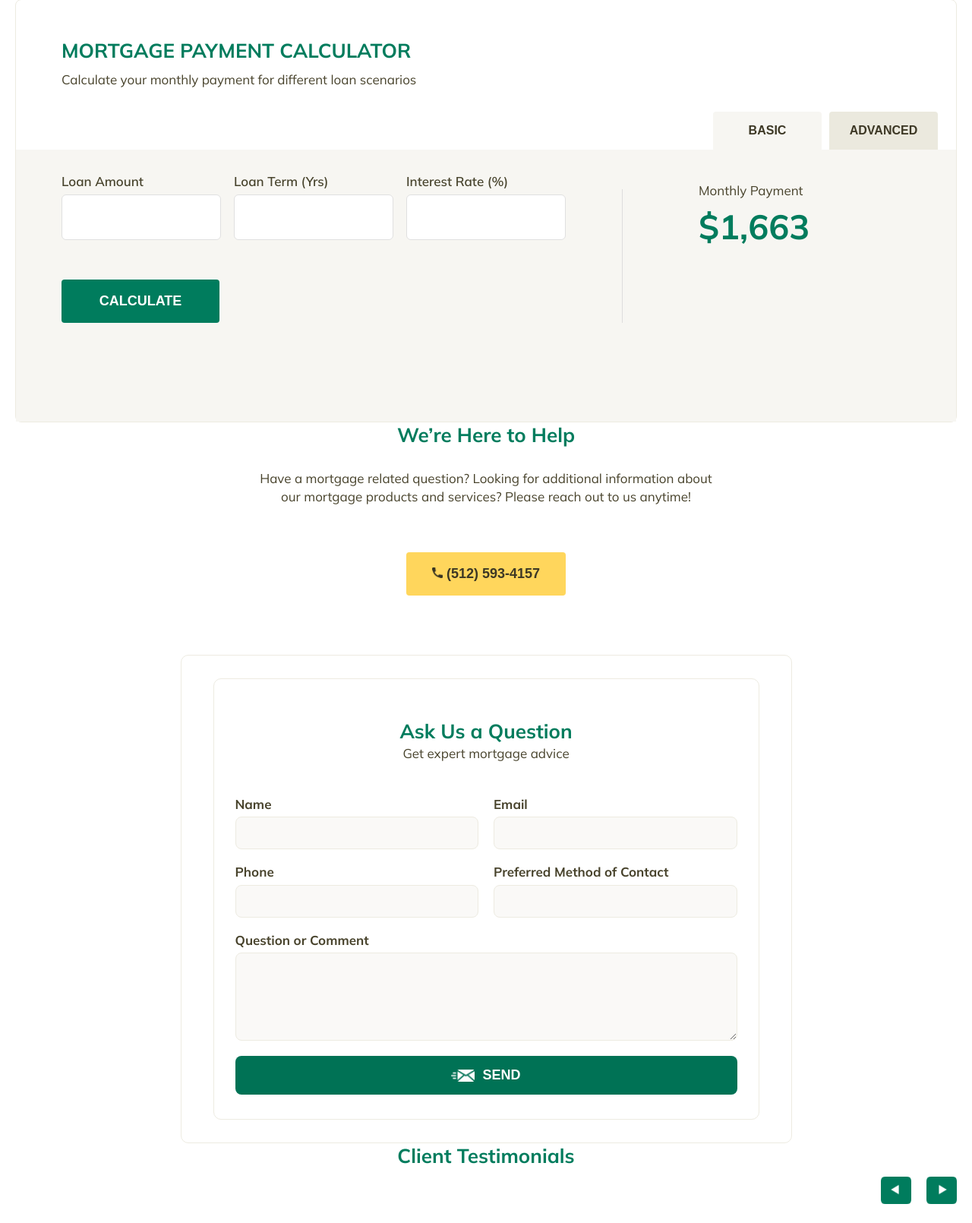
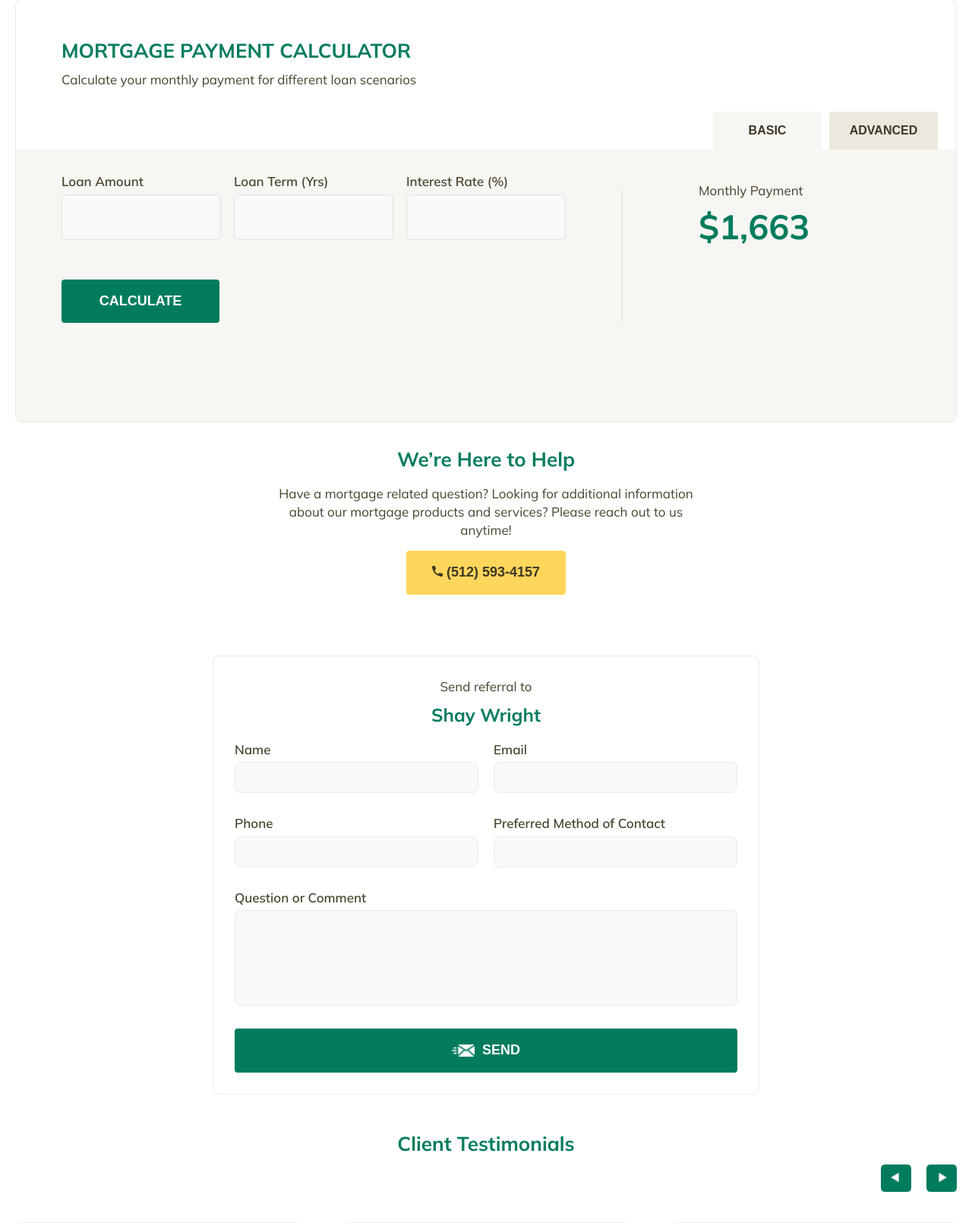
Before and after one commit to DreamLabIt/Financing-Direct, a PHP site: page / in a window 1280 px wide. Shown: the part 2040-3650 px from the top of the page at 76% size. Run offline with PHP 8.4, Linux system fonts and the light colour scheme.

Commit message:
contact us page style addes

```diff
--- a/about-shay-wright.php
+++ b/about-shay-wright.php
@@ -138,9 +138,9 @@
    </section>
    <!-- big card section end -->
    <!-- lets connect start -->
-   <section class="let-connect">
+   <section class="support-box-section let-connect">
       <div class="common-wrap">
-         <div class="support-box">
+         <div class="support-box text-center">
             <h2 class="support-title">Let’s Connect</h2>
             <p class="support-text">Interested in learning more about the mortgage services I offer? Please feel free to call or text me anytime at <a href="tel:5124688261">(512) 468-8261</a> or email me at <a href="shay@homefinancingdirect.com">shay@homefinancingdirect.com</a>. You can also book a call with me.</p>
             <div class="btn-wrapper d-flex flex-wrap justify-center gap-10">
--- a/about-shay.php
+++ b/about-shay.php
@@ -110,12 +110,12 @@
    </section>
    <!-- big card section end -->
    <!-- lets connect start -->
-   <section class="let-connect">
+   <section class="support-box-section let-connect">
       <div class="common-wrap">
-         <div class="support-box">
+         <div class="support-box text-center">
             <h2 class="support-title">Let’s Connect</h2>
             <p class="support-text">Interested in learning more about the mortgage services I offer? Please feel free to call or text me anytime at <a href="tel:5124688261">(512) 468-8261</a> or email me at <a href="shay@homefinancingdirect.com">shay@homefinancingdirect.com</a>. You can also book a call with me.</p>
-            <div class="btn-wrapper">
+            <div class="btn-wrapper d-flex flex-wrap justify-center gap-10">
                <a class="btn btn-primary" href="#">Book a Call</a>
                <a class="btn btn-border" href="#">Send a Referral</a>
             </div>
--- a/assets/css/final.css
+++ b/assets/css/final.css
@@ -134,6 +134,25 @@ label {
    color: #47432c;
 }
 
+input,
+textarea {
+   padding: 12px;
+   border: 1px solid #EDEBE1;
+   border-radius: 8px;
+   background-color: #FAF9F7;
+   resize: vertical;
+}
+
+input:focus,
+textarea:focus {
+   outline-color: var(--color-primary);
+}
+
+textarea {
+   resize: none;
+   height: 126px;
+}
+
 /* common class*/
 
 .d-flex {
@@ -275,6 +294,7 @@ label {
    border-radius: 4px;
    min-width: var(--btn-min-width);
    text-wrap: nowrap;
+   transition: all .3s linear;
 }
 
 .btn-primary {
@@ -300,7 +320,7 @@ label {
    padding: 0 12px;
 }
 
-/* header component start */
+/* header section start */
 
 .header-wrap {
    padding: 12px 0;
@@ -324,8 +344,8 @@ label {
    font-weight: 600;
 }
 
-/* header component end */
-/* navigation component start */
+/* header section start */
+/* navigation section start */
 .nav-wrap {
    background-color: var(--color-primary);
 }
@@ -342,10 +362,10 @@ label {
    font-weight: 600;
 }
 
-/* navigation component end */
+/* navigation section end */
 /* hero component start */
 
-/* common hero section start */
+/* hero section start */
 .hero-section {
    --space-y: 32px;
    --space-b: 32px;
@@ -387,9 +407,9 @@ label {
    border-bottom-right-radius: 24px;
 }
 
-/* hero component end */
-
-/* cta component start */
+/* hero section end */
+
+/* cta section start */
 
 .cta {
    --space-y: 32px;
@@ -428,20 +448,18 @@ label {
    height: 100%;
 }
 
-/* cta component end */
-
-/* support box component start */
-.common-wrap-form .support-box {
-   max-width: 600px;
-   margin: 0 auto;
-   text-align: center;
-   margin-bottom: 32px;
-
-}
-
-.support-box .support-text {
-   margin-top: 15px;
-   margin-bottom: 12px;
+/* cta section end */
+
+/* support box section start */
+.support-box-section {
+   --space-y: 32px;
+   --space-b: 32px;
+   --support-box-container-width: 600px;
+   padding: var(--space-y) 0 var(--space-b);
+}
+
+.support-box-section .common-wrap {
+   max-width: var(--support-box-container-width);
 }
 
 .support-box .support-text a {
@@ -452,105 +470,30 @@ label {
    max-width: 14px;
 }
 
-/* support box component end */
-/* ====== Common form section ===== */
-.common-form-section {
-   padding-top: 90px;
-   padding-bottom: 90px;
-   max-width: 805px;
-   margin: 0 auto;
-   background: #ffffff;
-   border: 1px solid #EDEBE1;
-   border-radius: 10px;
-   padding: 20px;
-}
-
-.common-form-content {
-   padding-bottom: 40px;
-}
-
-.common-form-content p {
-   margin-bottom: 5px;
-}
-
-.common-form-wrap form {
-   display: grid;
-   grid-template-columns: repeat(1, 1fr);
-   gap: 20px;
-}
-
-.common-form-wrap .common-form-group {
-   display: flex;
-   flex-direction: column;
-}
-
-.common-form-wrap .common-form-group.wrap {
-   grid-column: 1 / -1;
-}
-
-.common-form-wrap label {
-   font-size: 17px;
-   margin-bottom: 6px;
-   font-weight: bold;
-   color: #48432C;
-   text-align: left;
-}
-
-.common-form-wrap input,
-textarea {
-   padding: 12px;
-   font-size: 15px;
-   border: 1px solid #EDEBE1;
-   border-radius: 8px;
-   background-color: #FAF9F7;
-   resize: vertical;
-}
-
-.common-form-wrap input:focus {
-   outline: none;
-}
-
-.common-form-wrap button {
-   grid-column: 1 / -1;
-   padding: 14px;
-   background-color: #007255;
-   color: white;
+.support-box h2 {
+   margin-bottom: 16px;
+}
+
+.support-box p {
+   margin-bottom: 55px;
+}
+
+.support-box .btn {
+   min-width: 180px;
    border: none;
-   border-radius: 8px;
-   font-weight: bold;
-   font-size: 19px;
-   line-height: 22.8px;
-   cursor: pointer;
-   transition: 0.3s ease-in;
-}
-
-.common-form-wrap img {
-   width: 36px;
-   vertical-align: middle;
-   padding-right: 5px;
-}
-
-.common-form-wrap button:hover {
-   background-color: #015a3b;
-}
-
-@media (min-width: 769px) {
-   .common-form-wrap form {
-      grid-template-columns: repeat(2, 1fr);
-   }
-
-   .common-form-section {
-      padding: 30px;
-   }
-}
-
-
-
-/* ====== Common form section end ===== */
-
-/* form component end */
-
-/* doubele quote component start */
+}
+
+.support-box .support-btn {
+   min-width: 210px;
+}
+
+.support-box .support-text {
+   margin-bottom: 16px;
+}
+
+/* support box section start */
+
+/* doubele quote section start */
 .double-quote {
    position: relative;
    padding-left: 32px;
@@ -586,9 +529,9 @@ textarea {
    background-image: url(../images/white-quote-2.png);
 }
 
-/* doubele quote component end */
-
-/* testimonial component start*/
+/* doubele quote section end */
+
+/* testimonial section start*/
 
 .testimonial .testimonial-swiper {
    padding-top: 76px;
@@ -670,9 +613,9 @@ textarea {
    height: 100%;
 }
 
-/* testimonial component end*/
-
-/* ======== Footer component start ========= */
+/* testimonial section start*/
+
+/* Footer section start */
 .footer {
    padding-top: 32px;
 }
@@ -746,41 +689,22 @@ textarea {
    color: var(--color-text);
 }
 
-/* let connect component start */
-
-
+/* Footer section start */
+
+/* let connect section start */
 .let-connect {
    --space-y: 32px;
-   padding: var(--space-y) 0;
+   --space-b: 32px;
+   --support-box-container-width: 1060px;
    background-color: var(--section-bg);
 }
 
-.let-connect .common-wrap {
-   max-width: 1060px;
-   text-align: center;
-}
-
-.support-box h2 {
-   margin-bottom: 22px;
-}
-
-.support-box p {
-   margin-bottom: 55px;
-}
-
-.support-box .btn {
-   min-width: 180px;
-   border: none;
-}
-
-
 .about-shay .let-connect .btn {
-   border: 1px solid;
-}
-
-
-/* let connect component end */
-/* author info component start */
+   border: 1px solid var(--color-primary-extra-light);
+}
+
+/* let connect section start */
+/* author info section start */
 
 .about-shay-wright .author-img {
    max-width: 114px;
@@ -812,11 +736,7 @@ textarea {
    color: var(--color-primary-extra-light);
 }
 
-/* author info component end */
-
-/* ======== Footer component End========= */
-
-/* component end  */
+/* author info section start */
 
 /* about shay hero section start */
 .hero-section.about-shay-hero {
@@ -842,7 +762,7 @@ textarea {
 
 /* about shay hero section end */
 
-/* ====== Mortgages style start ====== */
+/* Mortgages style start  */
 .mortgages-wrap {
    --space-y: 32px;
    --space-b: 32px;
@@ -882,9 +802,9 @@ textarea {
    color: var(--color-white);
 }
 
-/* ====== Mortgages style end ====== */
-
-/* =========== Calculetor style =========== */
+/* Mortgages style start  */
+
+/* calculetor section style start */
 .calculator-container {
    border: 1px solid #EDEBE1;
    border-radius: 8px;
@@ -926,24 +846,24 @@ textarea {
    background: var(--section-bg);
 }
 
-.form-section {
+.calculator-form {
    background-color: var(--section-bg);
    width: 100%;
 }
 
-.form-section span {
+.calculator-form span {
    width: 100%;
    height: 1px;
    background-color: #DDDDDD;
    order: 2;
 }
 
-.form-section .form-inner {
+.calculator-form .form-inner {
    order: 3;
    width: 100%;
 }
 
-.form-section .output {
+.calculator-form .output {
    order: 1;
    width: 100%;
 }
@@ -959,14 +879,14 @@ textarea {
    max-width: 718px;
 }
 
-.form-section {
+.calculator-form {
    flex-direction: column;
    padding-block: 20px;
    padding-right: 12px;
    padding-left: 12px;
 }
 
-.form-section.active {
+.calculator-form.active {
    display: flex;
 }
 
@@ -989,9 +909,9 @@ textarea {
    max-width: 100%;
 }
 
+/* calculetor section style end */
 
 /* shay wright section style start */
-
 .shay-wright-section {
    --space-y: 32px;
    padding: var(--space-y) 0;
@@ -1004,7 +924,6 @@ textarea {
 .about-shay-wright {
    gap: 24px;
 }
-
 
 /* author info section start */
 .author-info-section {
@@ -1029,7 +948,6 @@ textarea {
 .author-info-section .about-shay-wright .author-info {
    gap: 12px;
 }
-
 
 .faq-item {
    border-bottom: 1px solid #48432c;
@@ -1094,8 +1012,7 @@ textarea {
 }
 
 /* shay wright section style end */
-
-/* ======================== FAQ Style start ==================== */
+/* common faq section style start */
 .common-faq-section {
    --space-y: 32px;
    --space-b: 32px;
@@ -1155,7 +1072,6 @@ textarea {
    background-color: #333333;
    transition: 0.7s ease-in-out;
    flex-shrink: 0;
-
 }
 
 .common-faq-wrap .rotate {
@@ -1186,7 +1102,7 @@ textarea {
    }
 }
 
-/* ======================== FAQ Style end ==================== */
+/* common faq section style end */
 /* shay wright section end */
 
 /* quote section start */
@@ -1247,6 +1163,143 @@ textarea {
 
 /* quote section end */
 
+/* form section style start */
+.form-section {
+   --space-y: 32px;
+   --space-b: 32px;
+   padding: var(--space-y) 0 var(--space-b);
+}
+
+.form-section .common-wrap {
+   max-width: 744px;
+}
+
+.common-form {
+   --space: 12px;
+   padding: var(--space);
+   border: 1px solid #EDEBE1;
+   border-radius: 8px;
+}
+
+.common-form h3 {
+   color: var(--color-primary);
+}
+
+.form-item {
+   gap: 6px;
+}
+
+.form-full-width {
+   grid-column: 1 / -1;
+}
+
+.form-submit img {
+   width: 30px;
+}
+
+/* contact us section start */
+.contact-us {
+   --space-y: 32px;
+   --space-b: 32px;
+   padding: var(--space-y) 0 var(--space-b);
+}
+
+.contact-us .common-form {
+   flex-grow: 1;
+}
+
+.contact-us .common-form {
+   width: 100%;
+}
+
+.contact-us .contact-info {
+   width: 100%;
+}
+
+.contact-info {
+   --space: 12px;
+   padding: var(--space);
+   border: 1px solid #EDEBE1;
+   border-radius: 8px;
+}
+
+.contact-info img {
+   width: 18px;
+}
+
+.contact-info h3 {
+   color: var(--color-primary);
+}
+
+.contact-info .contact-item:not(:last-child) a {
+   color: var(--color-text);
+}
+
+/* contact us section end */
+
+@media only screen and (min-width:769px) {
+
+   /* form section start */
+   .form-section {
+      --space-y: 48px;
+      --space-b: 48px;
+   }
+
+   .form-item-wrap {
+      --grid-column: 2;
+      gap: 30px 20px;
+   }
+
+   .common-form {
+      --space: 24px;
+   }
+
+   /* form section end */
+   /* contact us section start */
+   .contact-us {
+      --space-y: 48px;
+      --space-b: 48px;
+   }
+
+   .contact-info {
+      --space: 24px;
+   }
+
+   /* contact us section end */
+}
+
+@media only screen and (min-width:1025px) {
+
+   /* form section start */
+   .common-form {
+      --space: 28px;
+   }
+
+   /* form section end */
+   /* contact us section style start */
+   .contact-us {
+      --space-y: 72px;
+      --space-b: 72px;
+   }
+
+   .contact-us .common-wrap {
+      flex-direction: row;
+   }
+
+   .contact-info {
+      --space: 28px;
+   }
+
+   .contact-us .contact-info {
+      width: 29.919%;
+      align-items: center;
+   }
+
+   /* contact us section style end */
+}
+
+/* form section style end */
+
 /* big card section start */
 
 .blog-post-section {
@@ -1404,8 +1457,6 @@ textarea {
 }
 
 /* benefit mortgage section end */
-
-
 /* ========================= loan parameters style start ================== */
 
 .parameters-wrap {
@@ -1416,7 +1467,6 @@ textarea {
    width: 100%;
    height: 1px;
    background-color: #EDEBE1;
-
 }
 
 .parameters-item p {
@@ -1439,7 +1489,6 @@ textarea {
 
 .parameters-links ul li {
    list-style-type: disc;
-
 }
 
 .parameters-links ul,
@@ -1838,109 +1887,7 @@ ol {
    }
 
    /* cta common section style end */
-   /* ====== Common form section ===== */
-
-   .common-form-section {
-      padding-block: 20px;
-   }
-
-   .common-form-content {
-      padding-top: 10px;
-      padding-bottom: 10px;
-   }
-
-   .common-form-wrap {
-      padding-top: 90px;
-      padding-bottom: 90px;
-      max-width: 805px;
-      margin: 0 auto;
-      background: #ffffff;
-      border: 1px solid #EDEBE1;
-      border-radius: 10px;
-      padding-inline: 12px;
-      padding-block: 20px;
-   }
-
-
-   .common-form-content p {
-      margin-bottom: 5px;
-   }
-
-   .common-form-wrap form {
-      grid-template-columns: repeat(1, 1fr);
-   }
-
-
-   .common-form-wrap .common-form-group.wrap {
-      grid-column: 1 / -1;
-   }
-
-   .common-form-wrap label {
-      margin-bottom: 6px;
-      color: #48432C;
-      text-align: left;
-   }
-
-   .common-form-wrap input,
-   textarea {
-      padding: 12px;
-      border: 1px solid #EDEBE1;
-      border-radius: 8px;
-      background-color: #FAF9F7;
-      resize: vertical;
-   }
-
-   .common-form-wrap input:focus {
-      outline: none;
-   }
-
-   .common-form-wrap button {
-      grid-column: 1 / -1;
-      padding: 14px;
-      background-color: #007255;
-      color: white;
-      border: none;
-      border-radius: 8px;
-      font-weight: 600;
-      font-size: 18px;
-      line-height: 22.8px;
-      cursor: pointer;
-      transition: 0.3s ease-in;
-   }
-
-   .common-form-wrap img {
-      width: 36px;
-      vertical-align: middle;
-      padding-right: 5px;
-   }
-
-   .common-form-wrap button:hover {
-      background-color: #015a3b;
-   }
-
-   @media (min-width: 769px) {
-      .common-form-wrap {
-         padding-inline: 28px;
-         padding-block: 32px;
-      }
-
-      .common-form-wrap form {
-         grid-template-columns: repeat(2, 1fr);
-      }
-
-      .common-form-section {
-         padding-block: 30px;
-      }
-
-      .common-form-content {
-         padding-top: 20px;
-         padding-bottom: 40px;
-      }
-   }
-
-
-
-   /* ====== Common form section end ===== */
+
    /* testimonial section styel stat */
    .testimonial-item {
       padding: 30px;
@@ -1972,7 +1919,7 @@ ol {
       font-size: 16px;
    }
 
-   .form-section {
+   .calculator-form {
       flex-direction: row;
       padding-block: 32px;
       padding-right: 24px;
@@ -1983,14 +1930,14 @@ ol {
       padding-bottom: 130px;
    }
 
-   .form-section .form-inner {
+   .calculator-form .form-inner {
       order: 1;
       width: 100%;
       gap: 17px;
       row-gap: 52px;
    }
 
-   .form-section .output {
+   .calculator-form .output {
       order: 3;
       width: 100%;
       padding-left: 80px;
@@ -1998,7 +1945,7 @@ ol {
       padding-top: 10px;
    }
 
-   .form-section span {
+   .calculator-form span {
       margin-top: 20px;
       width: 1px;
       height: auto;
@@ -2224,26 +2171,10 @@ ol {
    }
 
    /* cta common section style end */
-   /* form section style start */
-   .common-wrap-form {
-      --space-y: 88px;
-      --space-b: 114px;
-   }
-
-   .common-wrap-form .support-box {
-      margin-bottom: 78px;
-   }
-
-   .support-box .support-btn {
-      min-width: 210px;
-   }
-
-   .support-box .support-text {
-      margin-top: 28px;
-      margin-bottom: 61px;
-   }
-
-   /* form section style end */
+   /* support box style start */
+
+
+   /* support box style end */
    /* testimonial section styel stat */
    .testimonial-item {
       padding: 40px;
@@ -2298,12 +2229,6 @@ ol {
    }
 
    /* quote section end */
-   /* lets connect style start */
-   .let-connect {
-      --space-y: 56px;
-   }
-
-   /* lets connect style end */
    /* big card section start */
    .blog-post-section {
       --space-y: 80px;
--- a/calculator.php
+++ b/calculator.php
@@ -13,7 +13,7 @@
                </div>
             </div>
             <!-- BASIC TAB -->
-            <div id="basic" class="basic-tab form-section d-flex gap-20 active">
+            <div id="basic" class="basic-tab calculator-form d-flex gap-20 active">
                <div class="form-inner d-flex item-end flex-wrap gap-20">
                   <div class="input-group">
                      <label>Loan Amount</label>
--- a/form.php
+++ b/form.php
@@ -1,35 +1,35 @@
-<section class="common-form-section">
+<section class="form-section">
    <div class="common-wrap">
-      <div class="common-form-wrap">
-         <div class="common-form d-flex flex-col">
-            <div class="common-form-content text-center">
-               <h2>Ask Us a Question</h2>
-               <p>Get expert mortgage advice</p>
+      <form action="" class="common-form d-flex flex-col gap-20">
+         <div class="d-flex flex-col item-center gap-10">
+            <p>Send referral to</p>
+            <h3>Shay Wright</h3>
          </div>
-            <form class="grid gap-20">
-               <div class="common-form-group d-flex flex-col">
+         <div class="form-item-wrap grid">
+            <div class="form-item d-flex flex-col">
                <label for="name">Name</label>
                <input type="text" id="name">
             </div>
-               <div class="common-form-group d-flex flex-col">
+            <div class="form-item d-flex flex-col">
                <label for="email">Email</label>
-                  <input type="email" id="email">
+               <input type="text" id="email">
             </div>
-               <div class="common-form-group d-flex flex-col">
+            <div class="form-item d-flex flex-col">
                <label for="phone">Phone</label>
                <input type="text" id="phone">
             </div>
-               <div class="common-form-group d-flex flex-col">
-                  <label for="contact">Preferred Method of Contact</label>
-                  <input type="text" id="contact">
+            <div class="form-item d-flex flex-col">
+               <label for="preferred_method">Preferred Method of Contact</label>
+               <input type="text" id="preferred_method">
             </div>
-               <div class="common-form-group d-flex flex-col wrap">
-                  <label for="message">Question or Comment</label>
-                  <textarea id="message" rows="5"></textarea>
+            <div class="form-item form-full-width d-flex flex-col">
+               <label for="comment">Question or Comment</label>
+               <textarea name="" id="comment"></textarea>
             </div>
-               <button type="submit" class="submit-btn"><img src="./assets/images/send-icon.png" alt="send icon"> SEND</button>
+            <div class="form-item form-submit form-full-width d-flex flex-col">
+               <button type="submit" class="btn btn-primary d-flex item-center justify-center gap-10"><img src="./assets/images/send-icon.png" alt="send icon"> SEND</button>
+            </div>
+         </div>
       </form>
    </div>
-      </div>
-   </div>
 </section>
--- a/index.php
+++ b/index.php
@@ -81,9 +81,9 @@
 
   <!-- ======= Calculetor section end ======= -->
 
-  <section class=" common-wrap-form">
+  <section class="support-box-section">
     <div class="common-wrap">
-      <div class="support-box">
+      <div class="support-box text-center">
         <h2 class="support-title">We’re Here to Help</h2>
         <p class="support-text">Have a mortgage related question? Looking for additional information about our mortgage products and services? Please reach out to us anytime!</p>
         <button class="support-btn btn">
```
Also changed, not shown: contact-us.php (+46 -2 lines), send-referral.php (+35 -26 lines). Lines whose indentation alone changed are shown as unchanged.
